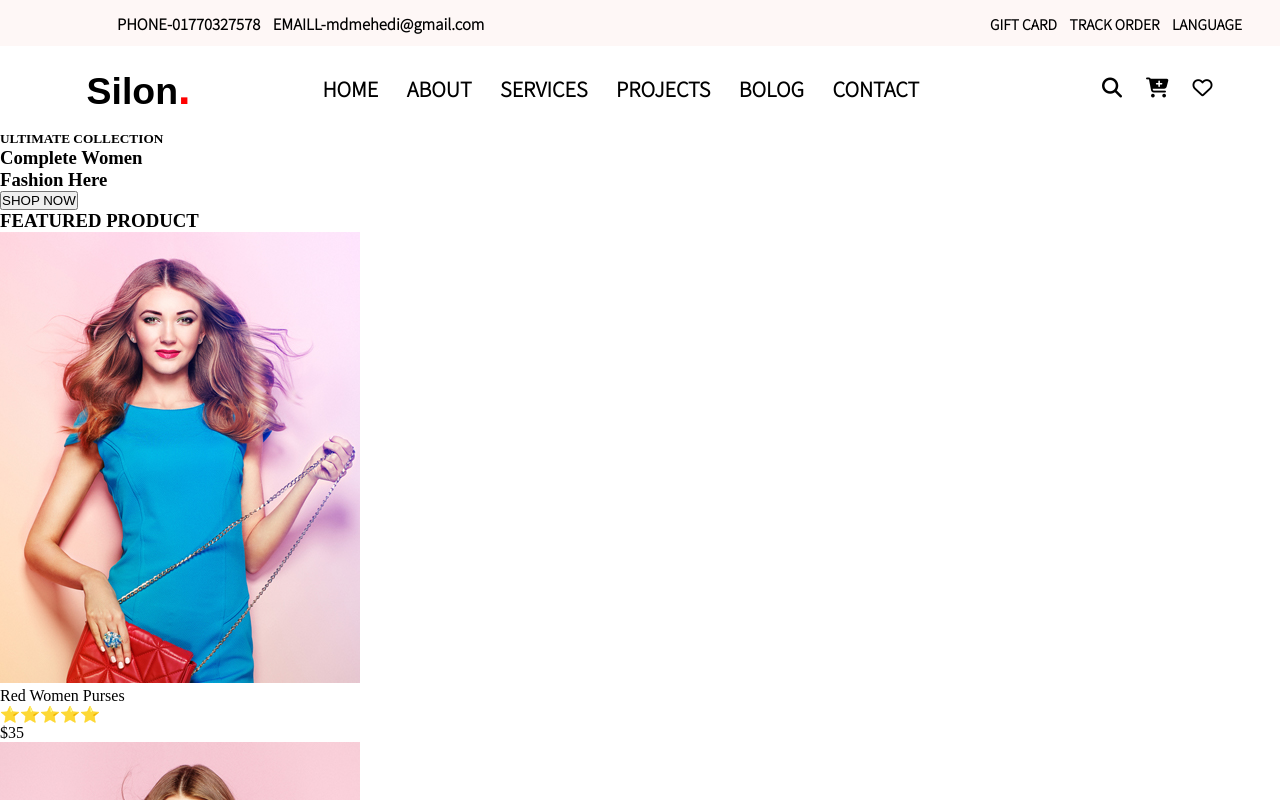
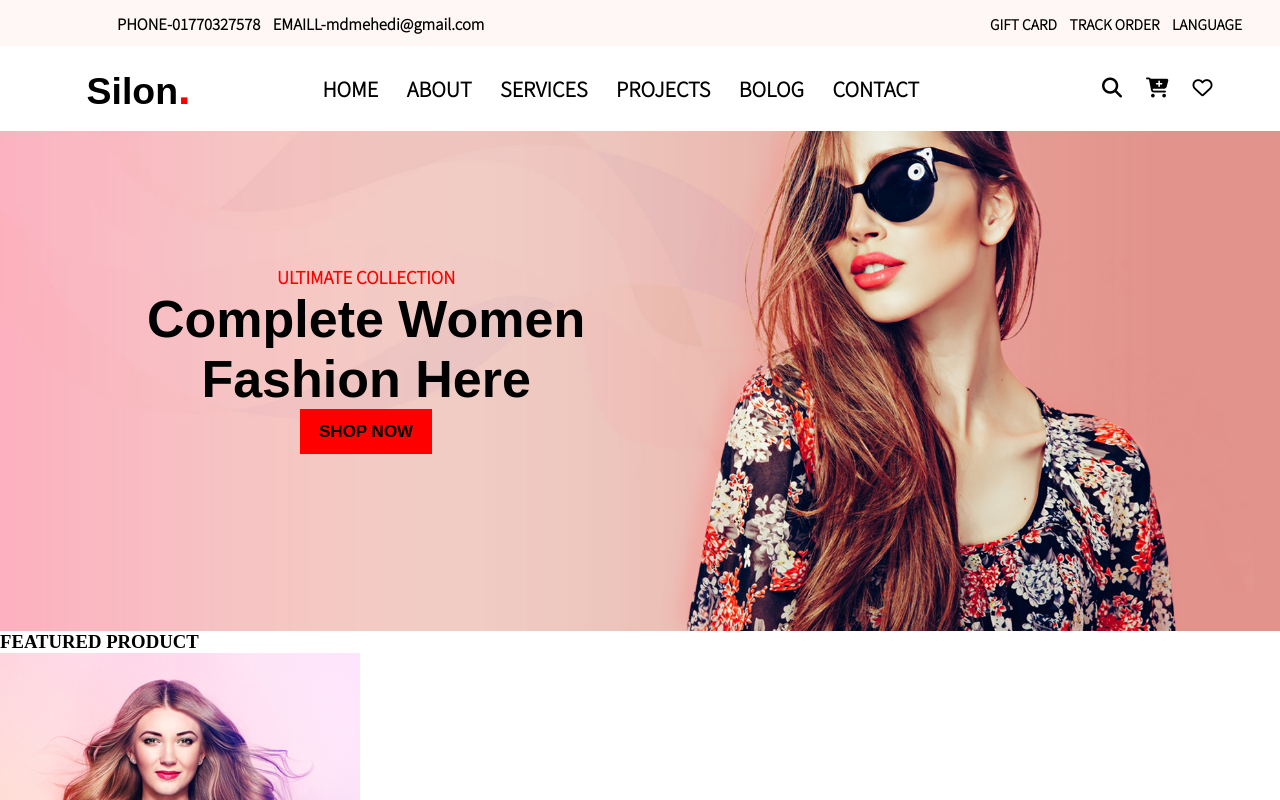
Before and after one commit to mdmehedi1452/E-comarce, a plain HTML site: page index.html in a window 1280 px wide. Shown: the top 800 px of the page. Drawn offline with Linux system fonts and the light colour scheme.

Commit message:
dSome misteke

```diff
--- a/css/style.css
+++ b/css/style.css
@@ -677,12 +677,57 @@ body{
     transition: 0.5s;
 }
 
-.landing-one{}
-.landing-page{}
-.landing-content{}
-.landing-content h5{}
-.landing-content h1{}
-.all-button{}
+.landing-one{
+    width: 100%;
+    height: 500px;
+   background-image: url(../images/bg-1.jpg);
+   background-repeat: no-repeat;
+   background-size: cover;
+
+}
+.landing-page{
+  display: inline-flex;
+    text-align: center;
+
+    width: 100%;
+    height: 100%;
+
+}
+.landing-content{
+    margin-top: 133px;
+    margin-left: 147px;
+    font-family: 'Noto Sans JP', sans-serif;
+}
+.landing-content h5{
+    color: red;
+    font-weight: 600;
+    font-size: 17px;
+}
+.landing-content h1{
+    font-size: 52px;
+    font-weight: 900;
+    font-family: 'Oxygen', sans-serif;
+}
+.img-in-banar0ne{
+    width: 50%;
+    height: 100%;
+}
+.img-in-banar0ne img{
+   width: 100%;
+   height: 100%;
+}
+.all-button{
+    width: 132px;
+    height: 45px;
+    font-size: 17px;
+    font-weight: bold;
+    background: red;
+    border: none;
+}
+.all-button:hover{
+    background-color: transparent;
+    border: 2px solid white;
+}
 .fetured-product{}
 .featured-head{}
 .all_heading{}
--- a/index.html
+++ b/index.html
@@ -56,9 +56,12 @@
             <div class="landing-content">
              <h5>ULTIMATE COLLECTION</h5>
              <h1>Complete Women <br>Fashion Here </h1>
-            </div>
+
             <button class="all-button">SHOP NOW</button>
-
+        </div>
+        <div class="img-in-banar0ne">
+            <img src="images/ban-1.png" alt="">
+        </div>
          </div>
        </section>
        <section class="fetured-product">
@@ -295,7 +298,7 @@
                    </ul>
                </div>
                <div class="use-link">
-                <h1 class="footer-head">ABOUT US</h1>
+                <h1 class="footer-head">USEFUL LINK</h1>
                 <ul>
                     <li>who are you</li>
                     <li>Work With us</li>
@@ -307,7 +310,7 @@
             </div>
                </div>
                <div class="oneline-shoping">
-                <h1 class="footer-head">ABOUT US</h1>
+                <h1 class="footer-head">ONLINE SHOPING</h1>
                 <ul>
                     <li>who are you</li>
                     <li>Work With us</li>
```
